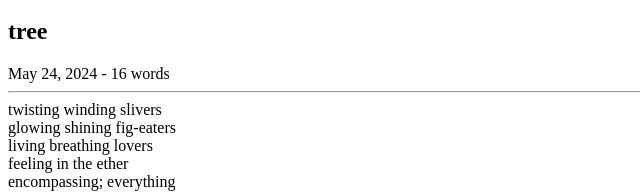
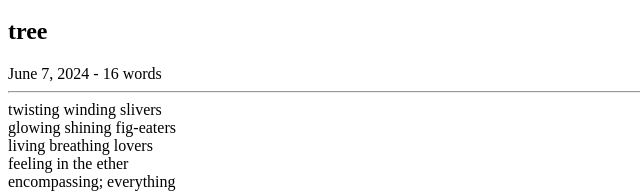
Before and after one commit to itsmeow/katdev.net, a Gatsby site: page /blog/tree in a window 1280 px wide. Shown: the part 184-378 px from the top of the page, 0-640 px from the left. Built offline with nearby package versions, Linux system fonts and the light colour scheme; Gatsby itself is replaced by a stand-in of ours.

Commit message:
Fix the date

```diff
--- a/src/blogs/tree.md
+++ b/src/blogs/tree.md
@@ -1,6 +1,6 @@
 ---
 slug: "tree"
-date: "2024-05-24"
+date: "2024-06-07"
 title: "tree"
 header: "tree"
 description: ""
```
